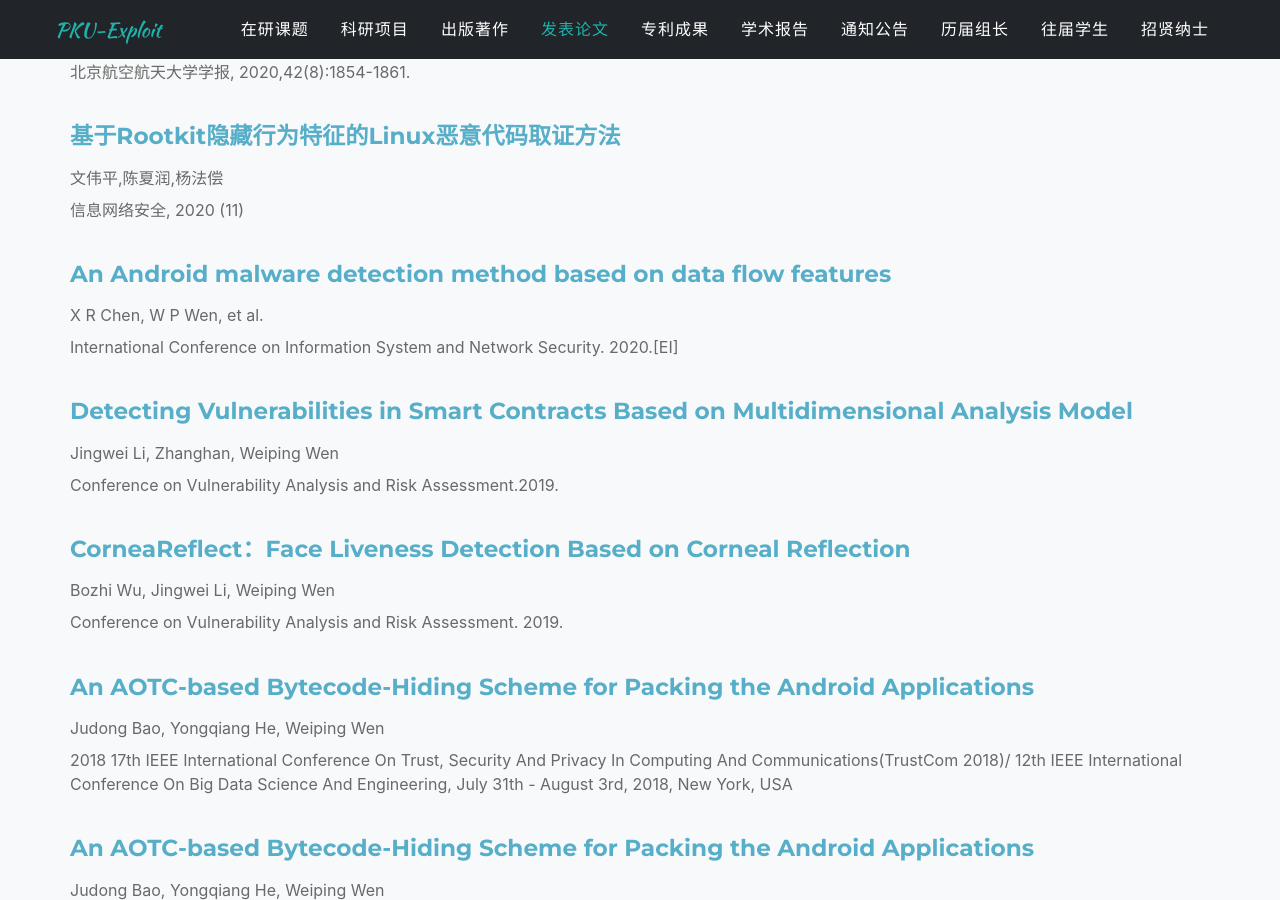
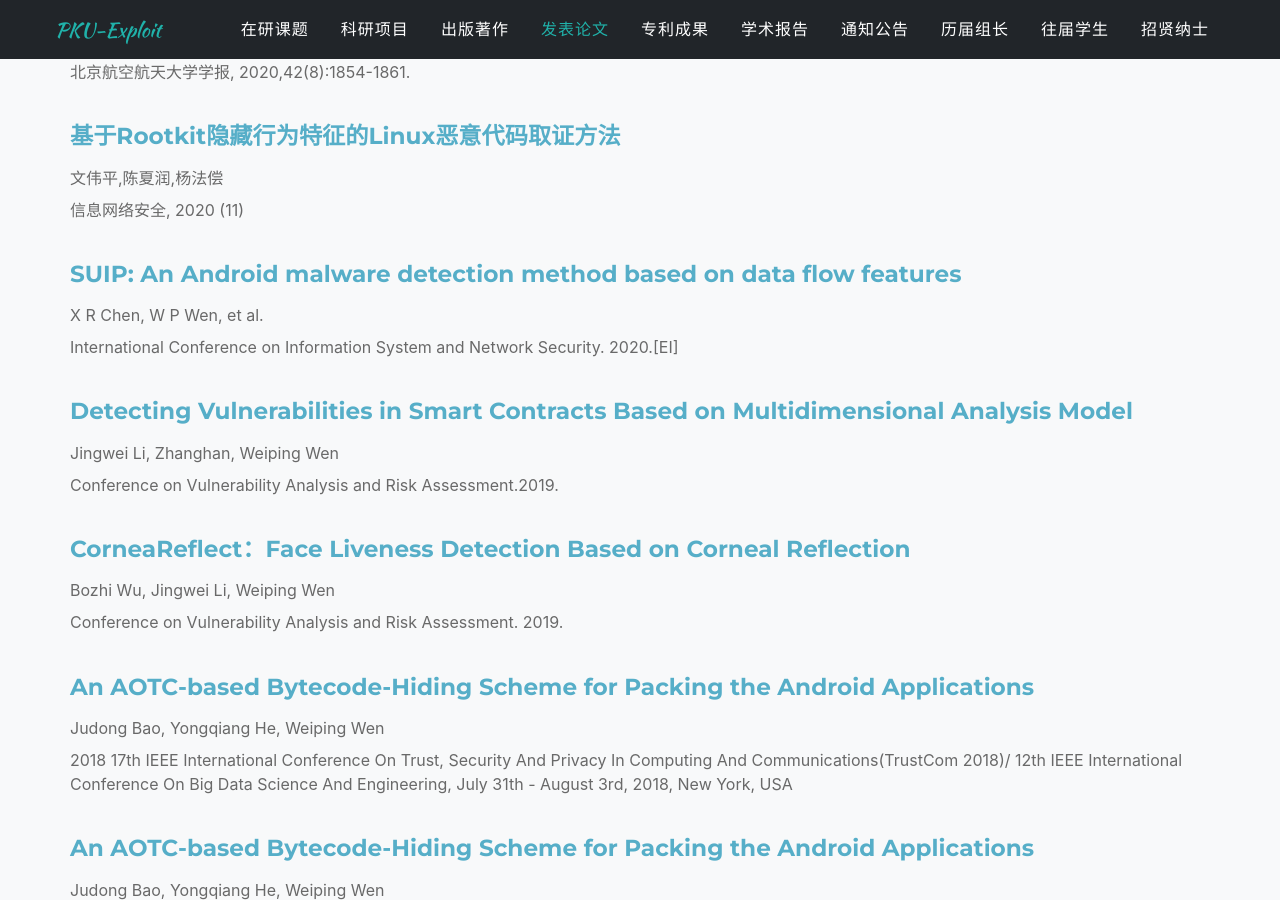
Before and after one commit to xxycfhb/xxycfhb.github.io, a Jekyll site: the page built from pages/paper.html, in a window 1280 px wide and 900 px high, scrolled down 1424 px. Built offline with Jekyll 4.4.1, drawn with Linux system fonts in a browser that asks for light colours; some web fonts are replaced.

Commit message:
Update sitetext.yml

```diff
--- a/_data/sitetext.yml
+++ b/_data/sitetext.yml
@@ -731,11 +731,11 @@ paper:
         url: "/files/paper19.pdf"
         download: "基于Rootkit隐藏行为特征的Linux恶意代码取证方法.pdf"
 
-      - title: "An Android malware detection method based on data flow features"
+      - title: "SUIP: An Android malware detection method based on data flow features"
         name: "X R Chen, W P Wen, et al."
         source: "International Conference on Information System and Network Security. 2020.[EI]"
         url: "/files/paper20.pdf"
-        download: "An Android malware detection method based on data flow features.pdf"
+        download: "SUIP An Android malware detection method based on data flow features.pdf"
 
       - title: "Detecting Vulnerabilities in Smart Contracts Based on Multidimensional Analysis Model"
         name: "Jingwei Li, Zhanghan, Weiping Wen"
```
